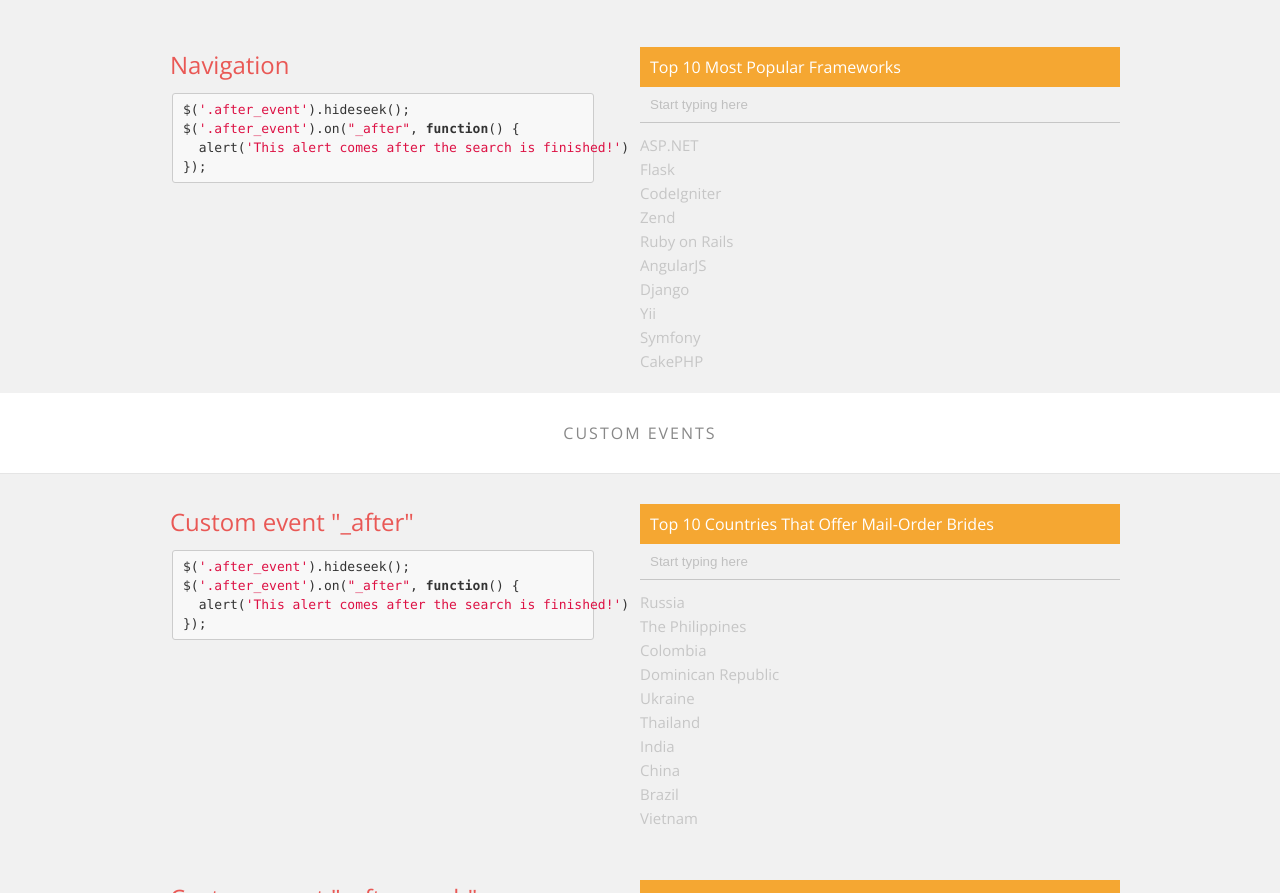
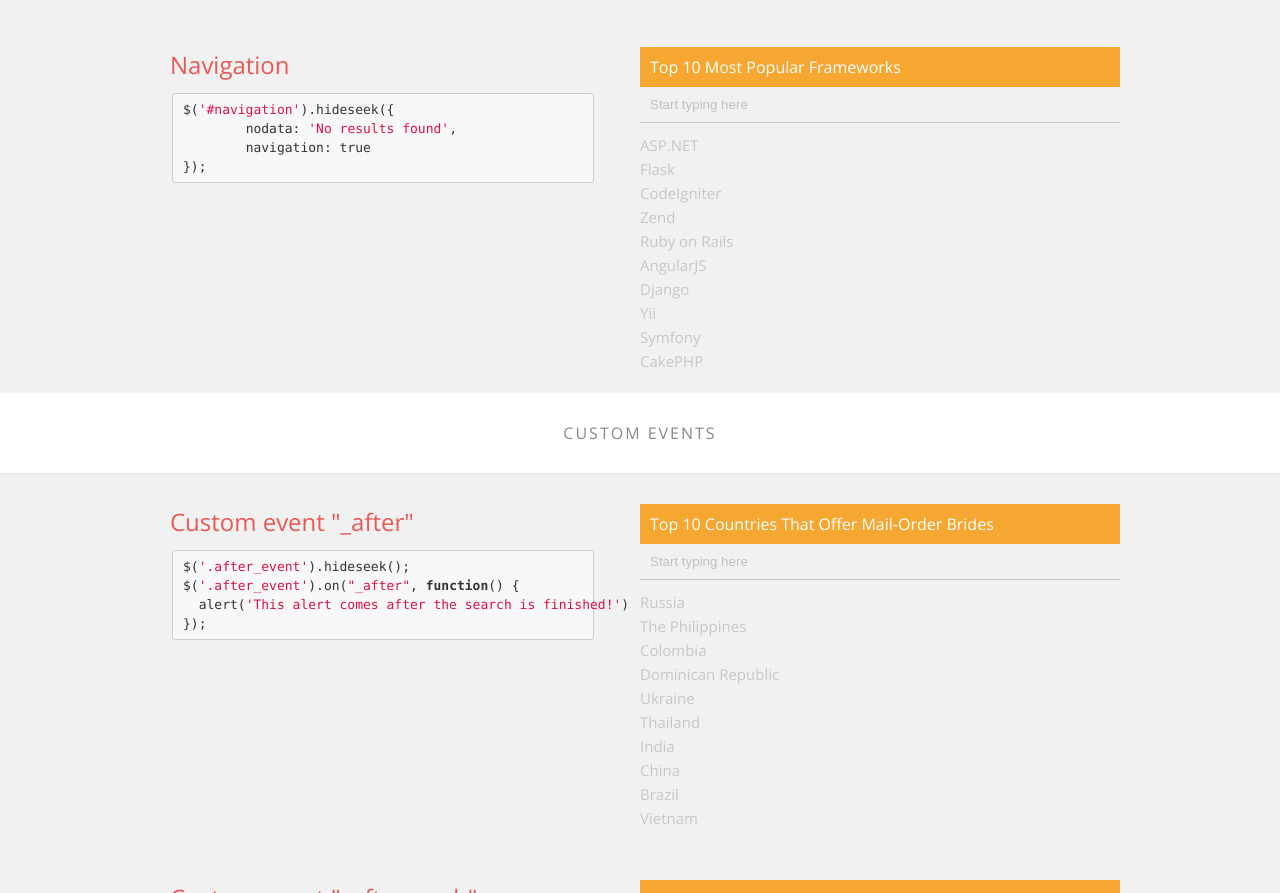
Before and after one commit to vdw/HideSeek, a plain HTML site: page demo/index.html in a window 1280 px wide. Shown: the part 1586-2479 px from the top of the page. Drawn offline with nearby package versions, Linux system fonts and the light colour scheme.

Commit message:
Minor fix on demo page

```diff
--- a/demo/index.html
+++ b/demo/index.html
@@ -129,9 +129,9 @@
 				<div class="column">
 				<h2>Navigation</h2>
 <pre data-language="javascript">
-$('.after_event').hideseek();
-$('.after_event').on("_after", function() {
-  alert('This alert comes after the search is finished!')
+$('#navigation').hideseek({
+	nodata: 'No results found',
+	navigation: true
 });
 </pre>
 				</div>
```
